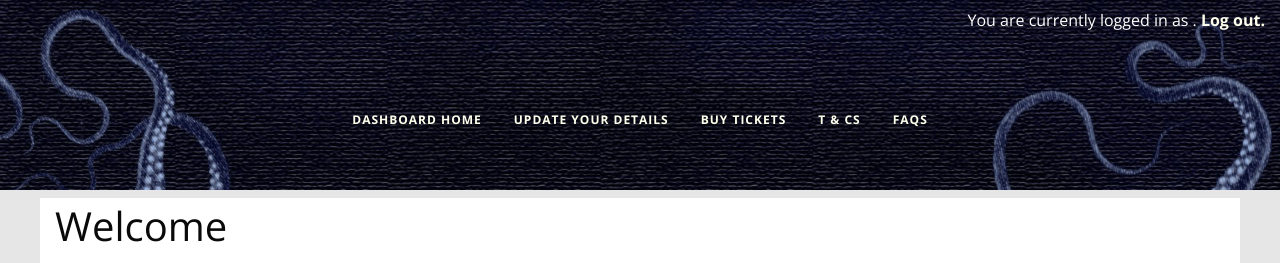
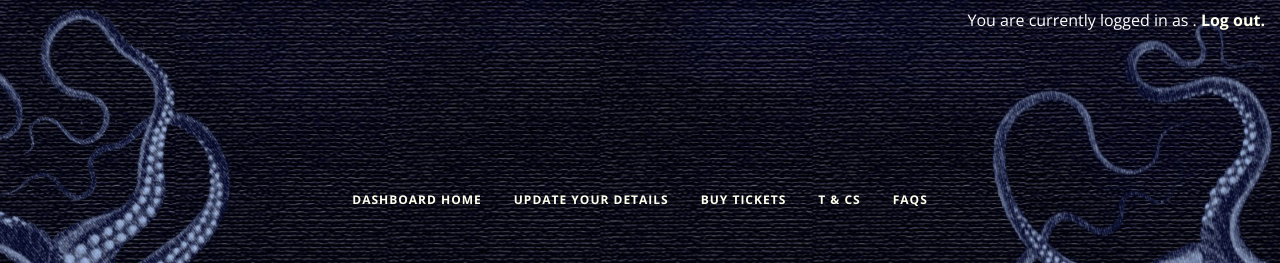
Before and after one commit to KebleBall/Eisitirio, a Python web app: template eisitirio/templates/front/home.html in a window 1280 px wide. Shown: the top 263 px of the page. Run offline with Jinja, Linux system fonts and the light colour scheme; the template is opened without the code that fills it, so the values that code supplies are empty.

Commit message:
more styling changes

```diff
--- a/eisitirio/static/style.css
+++ b/eisitirio/static/style.css
@@ -2141,13 +2141,13 @@ a { font-weight: bold; }
 /* line 16, style.scss */
 .header { text-align: center; background-image: url(./images/headerbg.jpg); background-size: cover; background-attachment: fixed; position: relative; overflow: visible; padding-top: 0.5rem; padding-bottom: 2.9rem; }
 /* line 27, style.scss */
-.header .header-text { text-transform: uppercase; padding-top: 5vh; padding-bottom: 5vh; }
+.header .header-text { text-transform: uppercase; padding-top: 10vh; padding-bottom: 10vh; }
 /* line 31, style.scss */
-.header .header-text h1 { font-size: 4.5rem; }
+.header .header-text h1 { font-size: 3rem; }
 /* line 32, style.scss */
-.header .header-text h2 { font-size: 3.9rem; }
+.header .header-text h2 { font-size: 2.6rem; }
 /* line 33, style.scss */
-.header .header-text h3 { font-size: 3.3rem; }
+.header .header-text h3 { font-size: 2.2rem; }
 /* line 37, style.scss */
 .header .headline { color: #ffe; }
 /* line 41, style.scss */
--- a/eisitirio/static/style.scss
+++ b/eisitirio/static/style.scss
@@ -26,11 +26,11 @@ a {
 
   .header-text {
     text-transform: uppercase;;
-    padding-top: 5vh;
-    padding-bottom: 5vh;
-    h1 { font-size: 1.5 * $h1-font-size; }
-    h2 { font-size: 1.5 * $h2-font-size; }
-    h3 { font-size: 1.5 * $h3-font-size; }
+    padding-top: 10vh;
+    padding-bottom: 10vh;
+    h1 { font-size: 1 * $h1-font-size; }
+    h2 { font-size: 1 * $h2-font-size; }
+    h3 { font-size: 1 * $h3-font-size; }
 
   }
 
```
Also changed, not shown: 1 other file.
